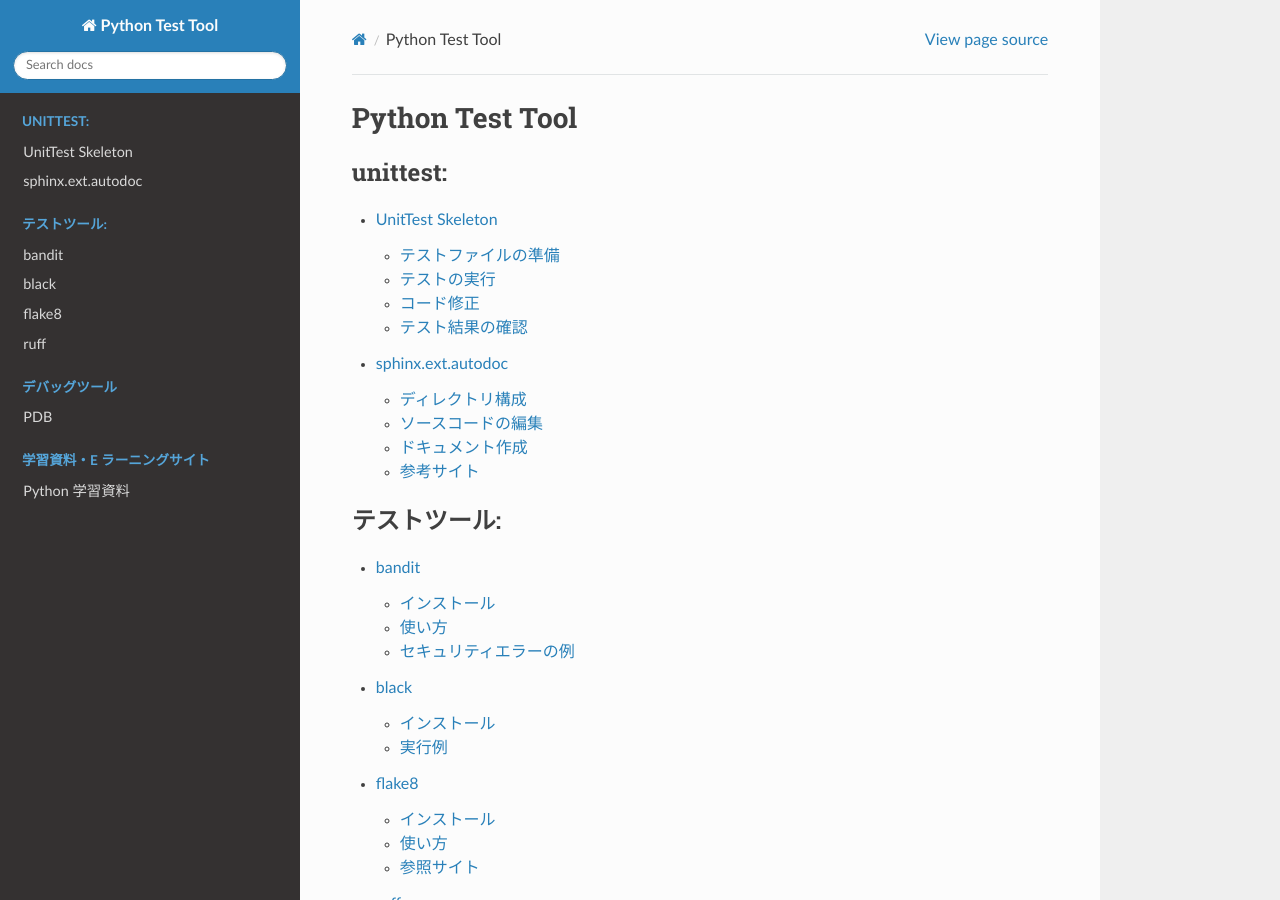
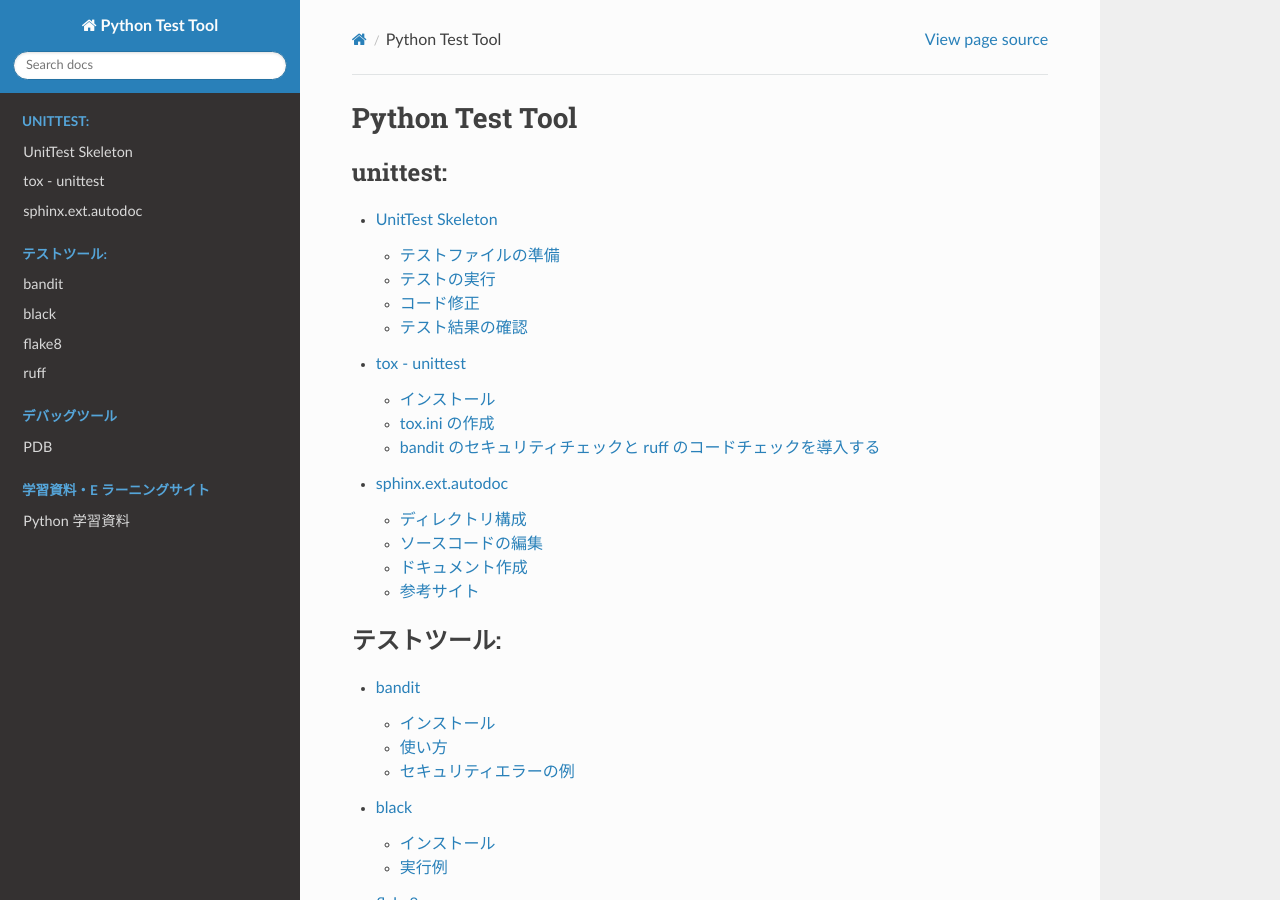
Before and after one commit to nynaka/develop_environment_python, a Sphinx documentation site: the page built from source/index.rst, in a window 1280 px wide and 900 px high. Built offline with Sphinx 7.4.7 and the Read the Docs theme 2.0.0, drawn with Linux system fonts in a browser that asks for light colours.

Commit message:
toxの設定方法追加

````diff
--- a/source/index.rst
+++ b/source/index.rst
@@ -11,6 +11,7 @@
    :caption: unittest:
 
    ./unittest/01_skeleton
+   ./unittest/02_tox_unittest
    ./tool/sphinx.ext.autodoc
 
 .. toctree::
--- /dev/null
+++ b/source/unittest/02_tox_unittest.md
@@ -0,0 +1,74 @@
+[tox - unittest](https://pypi.org/project/tox/)
+===
+
+```{note}
+[UnitTest Skeleton](01_skeleton.md) からの続きを想定しています。
+```
+
+## インストール
+
+```bash
+pip install tox
+```
+
+## tox.ini の作成
+
+- ファイル構成
+
+    ```text
+    |-- app
+    | |-- calc.py
+    |-- requirements.txt
+    |-- tests
+    | |-- test_calc.py
+    |-- tox.ini
+    ```
+
+- tox.ini
+
+    `coverage` がインストールされていない場合はインストールして、テストコードを実行し、カバレッジを tox を実行したプロンプト、HTML、XML 形式で出力します。
+    XML は後ほど SonarQube で利用します。
+
+    ```ini
+    [tox]
+    envlist = py312
+
+    [testenv]
+    deps =
+        coverage
+    commands =
+        coverage erase
+        coverage run -m unittest discover -s tests -p 'test_*.py'
+        coverage report -m
+        coverage html -d cover
+        coverage xml -i
+    ```
+
+## bandit のセキュリティチェックと ruff のコードチェックを導入する
+
+- tox.ini の修正
+
+    ```ini
+    [tox]
+    envlist = bandit, ruff, py312
+
+    [testenv]
+    deps =
+        coverage
+    commands =
+        coverage erase
+        coverage run -m unittest discover -s tests -p 'test_*.py'
+        coverage report -m
+        coverage html -d cover
+        coverage xml -i
+
+    [testenv:bandit]
+    deps = bandit
+    commands = bandit -r ./app
+
+    [testenv:ruff]
+    deps = ruff
+    commands =
+        ruff format ./app
+        ruff check --output-format=github ./app
+    ```
````
Also changed, not shown: 1 other file.
